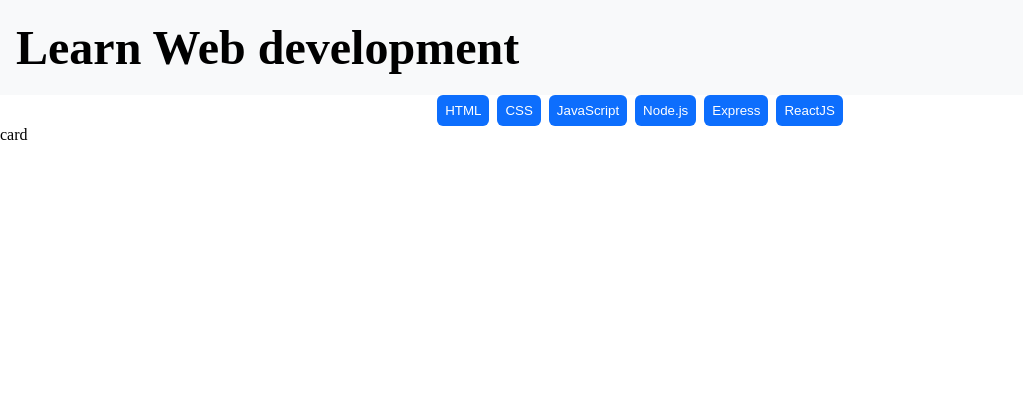
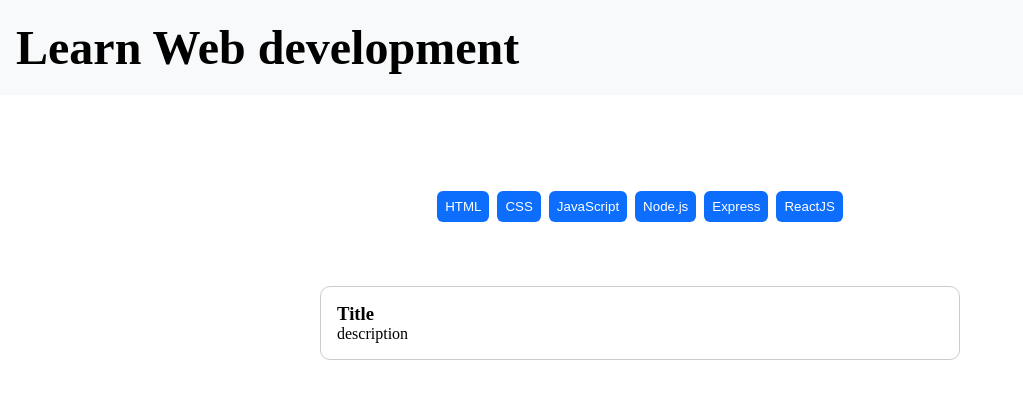
Before and after one commit to gianluca-milesi/react-use-state, a React (Vite) app: page / in a window 1280 px wide. Shown: the top 398 px of the page, without its empty margins (0-1023 px from the left). Built offline with nearby package versions, Linux system fonts and the light colour scheme.

Commit message:
ADD: Card layout and style

```diff
--- a/src/App.jsx
+++ b/src/App.jsx
@@ -1,5 +1,5 @@
 import Header from "./layouts/Header/Header.jsx"
-import Main from "./layouts/Main.jsx"
+import Main from "./layouts/Main/Main.jsx"
 
 function App() {
 
--- a/src/components/Card/Card.jsx
+++ b/src/components/Card/Card.jsx
@@ -3,7 +3,12 @@
 function Card() {
 
     return (
-        <div>card</div>
+        <div className={style.card}>
+            <div className={style.card_body}>
+                <h3>Title</h3>
+                <p>description</p>
+            </div>
+        </div>
     )
 }
 
--- a/src/components/Card/Card.module.css
+++ b/src/components/Card/Card.module.css
@@ -0,0 +1,8 @@
+.card {
+    border: 1px solid rgba(0, 0, 0, 0.2);
+    border-radius: 10px;
+}
+
+.card_body {
+    padding: 1rem;
+}
--- a/src/layouts/Main.jsx
+++ /dev/null
@@ -1,16 +0,0 @@
-import List from "../components/List/List.jsx"
-import Card from "../components/Card/Card.jsx"
-
-function Main() {
-
-    return (
-        <>
-            <div className="container">
-                <List />
-            </div>
-            <Card />
-        </>
-    )
-}
-
-export default Main
--- /dev/null
+++ b/src/layouts/Main/Main.jsx
@@ -0,0 +1,21 @@
+import style from "./Main.module.css"
+import List from "../../components/List/List.jsx"
+import Card from "../../components/Card/Card.jsx"
+
+function Main() {
+
+    return (
+        <>
+            <main>
+                <div className="container">
+                    <List />
+                </div>
+                <section className={style.cards}>
+                    <Card />
+                </section>
+            </main>
+        </>
+    )
+}
+
+export default Main
--- /dev/null
+++ b/src/layouts/Main/Main.module.css
@@ -0,0 +1,12 @@
+main {
+    display: flex;
+    flex-direction: column;
+    justify-content: center;
+    align-items: center;
+    gap: 4rem;
+    margin-top: 6rem;
+}
+
+.cards {
+    width: 50%;
+}
```
